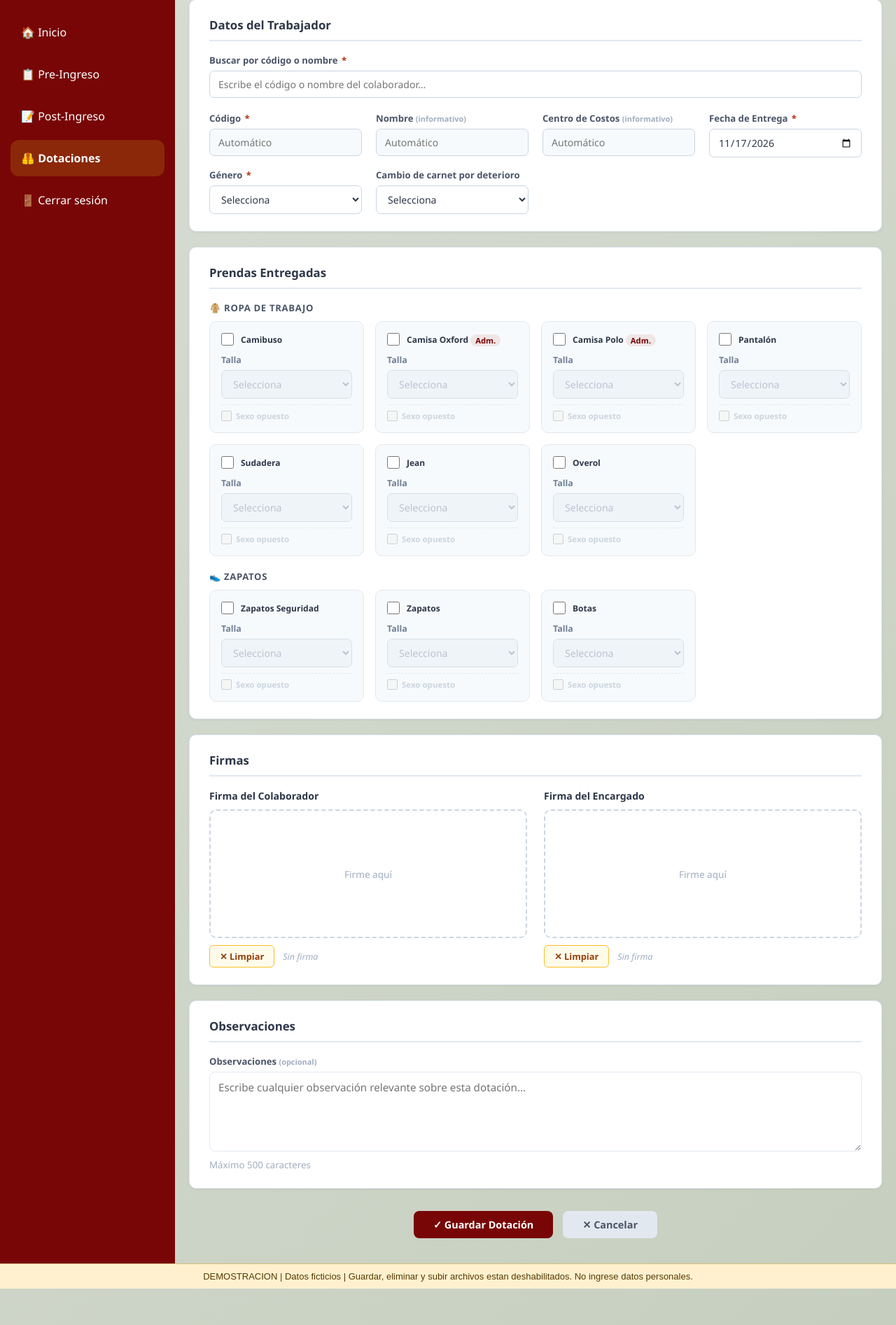
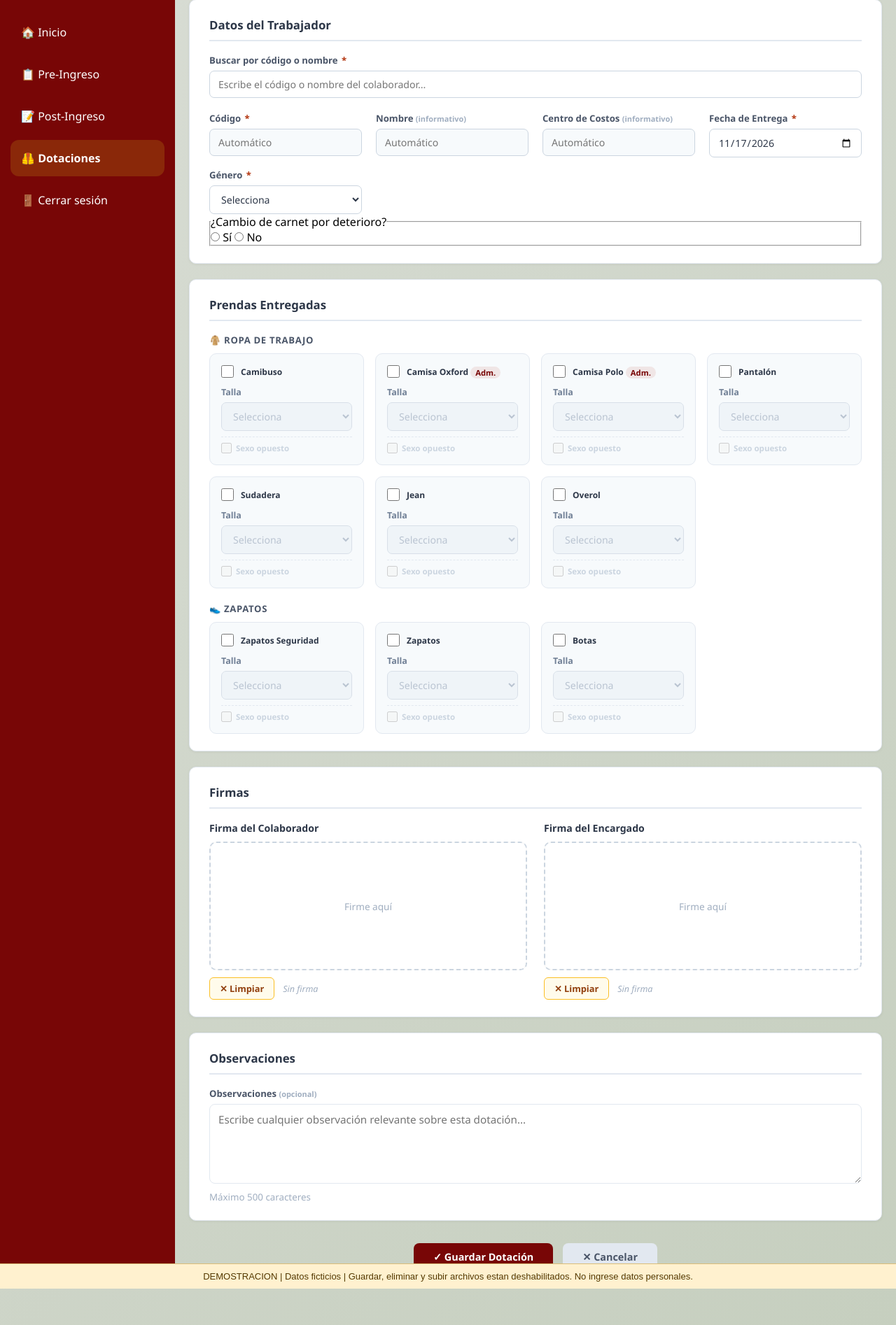
Before and after one commit to Sebastian1047/Gestion-humana, a PHP site: page /View/NuevaDotacion.php in a window 1280 px wide. Shown: the part 135-2029 px from the top of the page at 70% size. Run offline with PHP 8.4, Linux system fonts and the light colour scheme; the visitor is signed in with stand-in values (Sample User, id 1); a map, chart or similar area stays blank.

Commit message:
fix(dotaciones): destacar cambio de carnet con opciones Sí y No

```diff
--- a/View/NuevaDotacion.php
+++ b/View/NuevaDotacion.php
@@ -105,16 +105,20 @@ $pagina_actual = basename($_SERVER['PHP_SELF']);
                                 </select>
                             </div>
 
-                            <div class="form-group">
-                                <label for="cambio_carnet_deterioro">Cambio de carnet por deterioro</label>
-                                <select name="cambio_carnet_deterioro" id="cambio_carnet_deterioro" class="input">
-                                    <option value="">Selecciona</option>
-                                    <option value="si">Sí</option>
-                                    <option value="no">No</option>
-                                </select>
+                        </div>
+
+                        <!-- Pregunta destacada: cambio de carnet -->
+                        <fieldset class="carnet-deterioro">
+                            <legend>¿Cambio de carnet por deterioro?</legend>
+                            <div class="carnet-opciones">
+                                <label class="carnet-opcion">
+                                    <input type="radio" name="cambio_carnet_deterioro" value="si"> Sí
+                                </label>
+                                <label class="carnet-opcion">
+                                    <input type="radio" name="cambio_carnet_deterioro" value="no"> No
+                                </label>
                             </div>
-
-                        </div>
+                        </fieldset>
                     </div>
 
                     <!-- ========== PRENDAS ENTREGADAS ========== -->
```
